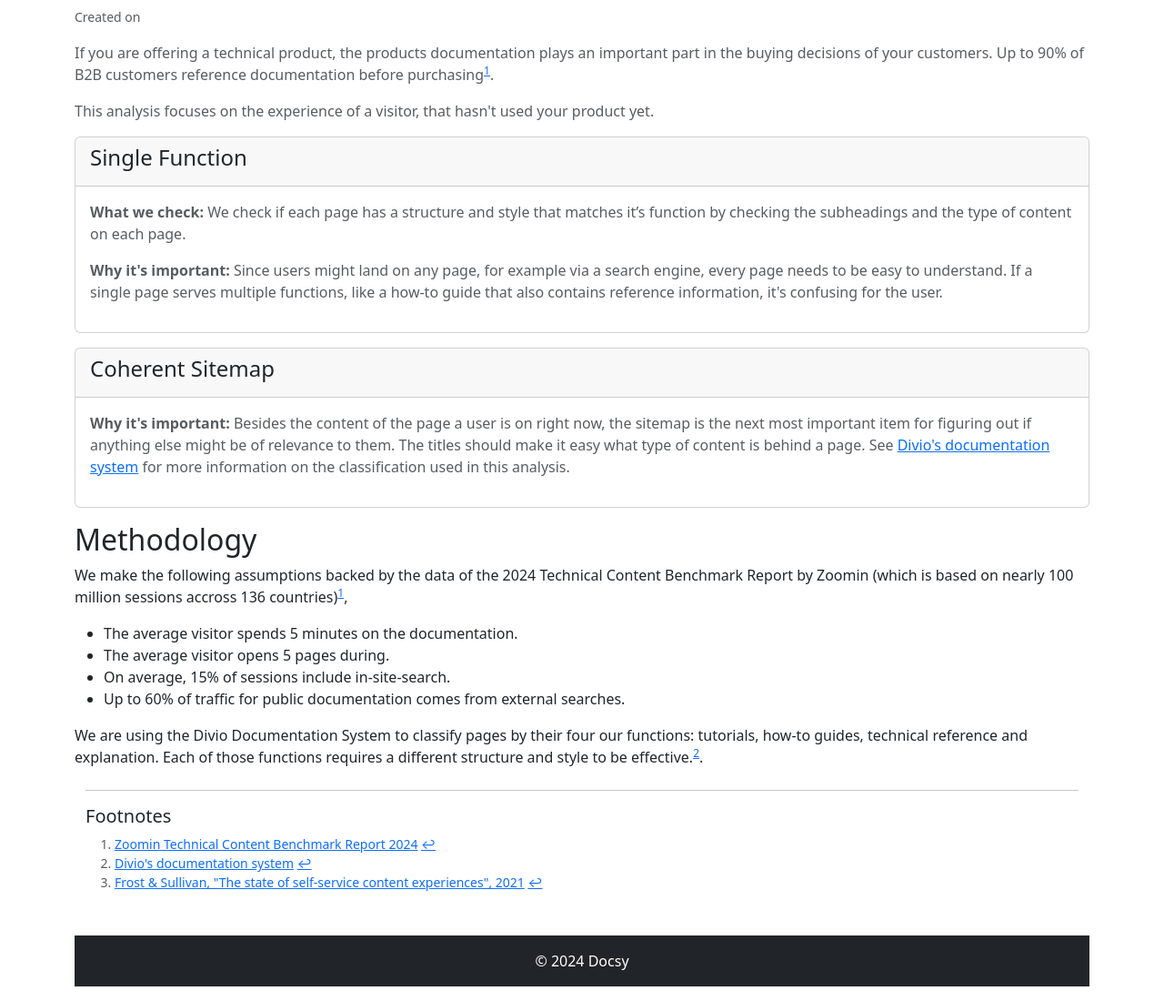
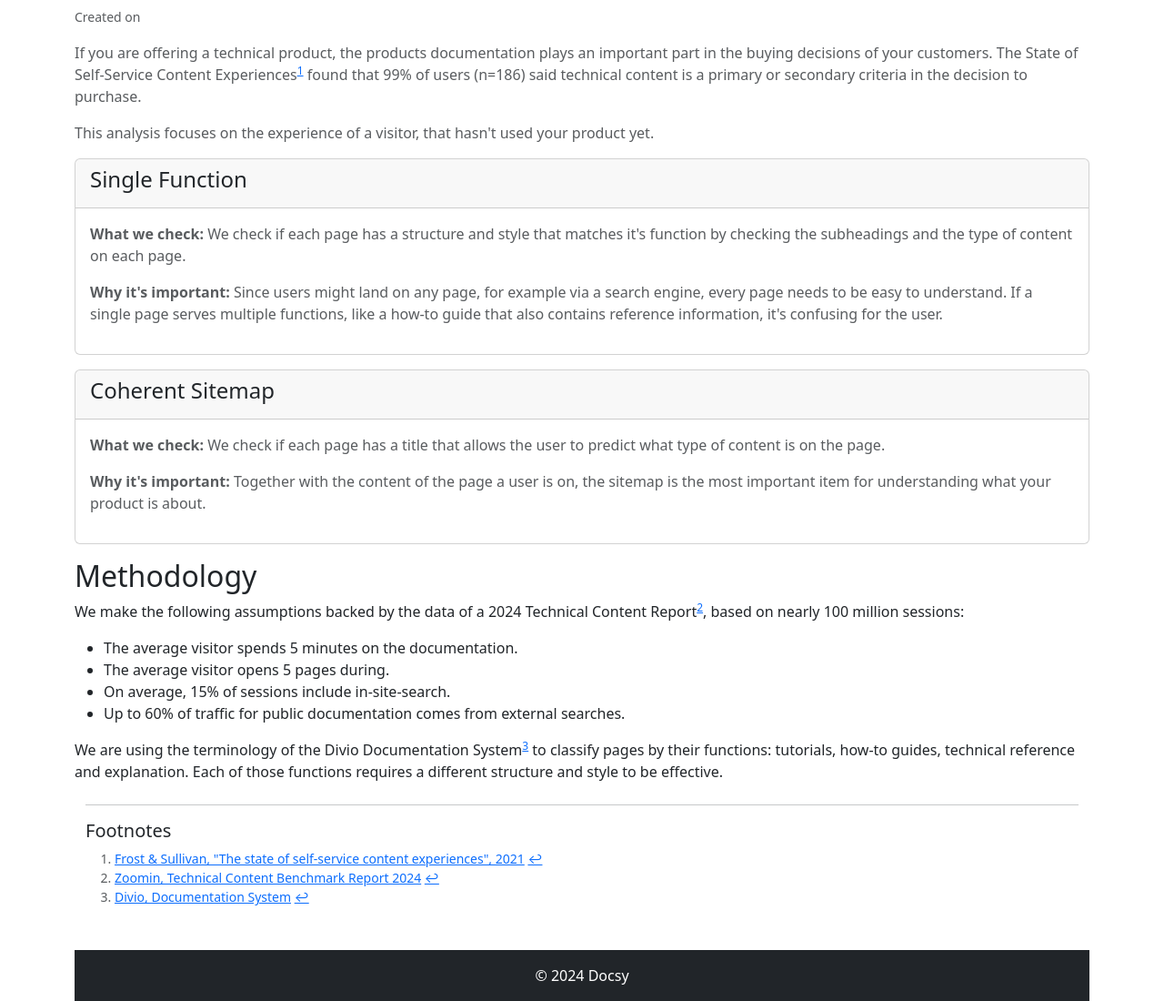
Before and after one commit to getdocsy/docsy, a Django app: template backend/src/app/templates/analysis/result.html in a window 1280 px wide. Shown: the part 120-1220 px from the top of the page at 91% size. Run offline with Django 5.2, Linux system fonts and the light colour scheme; the template is opened without the code that fills it, so the values that code supplies are empty.

Commit message:
more content tweaks

```diff
--- a/backend/src/app/templates/analysis/result.html
+++ b/backend/src/app/templates/analysis/result.html
@@ -6,7 +6,8 @@
     <p class="text-muted">
         <small>Created on {{ created_at }}</small>
     </p>
-    <p class="text-muted mb-3">If you are offering a technical product, the products documentation plays an important part in the buying decisions of your customers. Up to 90% of B2B customers reference documentation before purchasing<sup><a href="#fn1" id="ref1">1</a></sup>.</p>
+    <p class="text-muted mb-3">If you are offering a technical product, the products documentation plays an important part in the buying decisions of your customers. The State of Self-Service Content Experiences<sup><a href="#fn1" id="ref1">1</a></sup> found that 99% of users (n=186) said technical content is a primary or secondary
+        criteria in the decision to purchase.</p>
     <p class="text-muted mb-3">This analysis focuses on the experience of a visitor, that hasn't used your product yet.</p>
 
 
@@ -26,7 +27,7 @@
         </div>
         <div class="card-body">
             <p class="text-muted mb-3"><b>What we check:</b>
-                We check if each page has a structure and style that matches it’s function by checking the subheadings and the type of content on each page.
+                We check if each page has a structure and style that matches it's function by checking the subheadings and the type of content on each page.
             </p>
             <p class="text-muted mb-3"><b>Why it's important:</b>
                 Since users might land on any page, for example via a search engine, every page needs to be easy to understand. If a single page serves multiple functions, like a how-to guide that also contains reference information, it's confusing for the user.
@@ -42,7 +43,7 @@
             <div class="collapse" id="functionTable">
                 <h5>Score Components</h5>
                 <p class="text-muted mb-3">
-                    The score for this section is the average of the scores for each file.
+                    The score of {{ result.single_function.total_score }}% for this section is the average of these score components.
                 </p>
                 <table class="table sortable-table" id="functionScoreTable">
                     <thead>
@@ -61,15 +62,15 @@
                     </tbody>
                 </table>
 
-                <h5>File Details</h5>
+                <h5>Score Components Details</h5>
                 <p class="text-muted mb-3">
-                    Details for each file.
+                    The score components are based on the following information.
                 </p>
-                <input type="text" id="singleFunctionSearch" class="form-control mb-3" placeholder="Search files...">
+                <input type="text" id="singleFunctionSearch" class="form-control mb-3" placeholder="Search pages...">
                 <table class="table sortable-table" id="singleFunctionTable">
                     <thead>
                         <tr>
-                            <th class="sortable" data-sort="file">File Path ↕</th>
+                            <th class="sortable" data-sort="file">Page Path ↕</th>
                             <th class="sortable" data-sort="explanation">Explanation Subheadings ↕</th>
                             <th class="sortable" data-sort="tutorial">Tutorial Subheadings ↕</th>
                             <th class="sortable" data-sort="reference">Reference Subheadings ↕</th>
@@ -109,10 +110,11 @@
             </div>
         </div>
         <div class="card-body">
+            <p class="text-muted mb-3"><b>What we check:</b>
+                We check if each page has a title that allows the user to predict what type of content is on the page.
+            </p>
             <p class="text-muted mb-3"><b>Why it's important:</b>
-                Besides the content of the page a user is on right now, the sitemap is the next most important item for figuring out if anything else might be of relevance to them. The titles should make it easy what type of content is behind a page.
-                See <a href="https://docs.divio.com/documentation-system/introduction/">Divio's documentation system</a>
-                for more information on the classification used in this analysis.
+                Together with the content of the page a user is on, the sitemap is the most important item for understanding what your product is about.
             </p>
             {% if result.coherent_sitemap %}
             <!-- Add the canvas for the chart -->
@@ -125,7 +127,7 @@
             <div class="collapse" id="structureTable">
                 <h5>Score Components</h5>
                 <p class="text-muted mb-3">
-                    The score for this section is the average of the score components.
+                    The score of {{ result.coherent_sitemap.total_score }}% for this section is the average of these score components.
                 </p>
                 <table class="table mb-3">
                     <thead>
@@ -144,15 +146,15 @@
                     </tbody>
                 </table>
 
-                <h5>File Details</h5>
+                <h5>Score Components Details</h5>
                 <p class="text-muted mb-3">
-                    The score components are based on these files.
+                    The score components are based on the following information.
                 </p>
-                <input type="text" id="coherentSitemapSearch" class="form-control mb-3" placeholder="Search files...">
+                <input type="text" id="coherentSitemapSearch" class="form-control mb-3" placeholder="Search pages...">
                 <table class="table sortable-table" id="coherentSitemapTable">
                     <thead>
                         <tr>
-                            <th class="sortable" data-sort="file">File Path ↕</th>
+                            <th class="sortable" data-sort="file">Page Path ↕</th>
                             <th class="sortable" data-sort="classification">Classification ↕</th>
                             <th class="sortable" data-sort="confidence">Confidence Score ↕</th>
                         </tr>
@@ -174,7 +176,7 @@
 
 <h2> Methodology</h2>
 
-    <p>We make the following assumptions backed by the data of the 2024 Technical Content Benchmark Report by Zoomin (which is based on nearly 100 million sessions accross 136 countries)<sup><a href="#fn1" id="ref1">1</a></sup>,</p>
+    <p>We make the following assumptions backed by the data of a 2024 Technical Content Report<sup><a href="#fn2" id="ref2">2</a></sup>, based on nearly 100 million sessions:</p>
 
     <ul>
         <li>The average visitor spends 5 minutes on the documentation.</li>
@@ -184,7 +186,8 @@
     </ul>
 
 
-    <p>We are using the Divio Documentation System to classify pages by their four our functions: tutorials, how-to guides, technical reference and explanation. Each of those functions requires a different structure and style to be effective.<sup><a href="#fn2" id="ref2">2</a></sup>.</p>
+    <p>We are using the terminology of the Divio Documentation System<sup><a href="#fn3" id="ref3">3</a></sup> to classify pages by their functions: tutorials, how-to guides, technical reference and explanation.
+        Each of those functions requires a different structure and style to be effective.</p>
 
 <!-- Add Footnotes Section -->
 <div class="container mt-4 mb-5">
@@ -192,15 +195,15 @@
     <div class="footnotes">
         <h5>Footnotes</h5>
         <ol class="small text-muted">
-            <li id="fn1"><a href="https://www.zoominsoftware.com/zoomin-benchmark-report-2024">Zoomin Technical Content Benchmark Report 2024</a>
+            <li id="fn1"><a href="https://go.zoominsoftware.com/l/1018802/2023-03-30/31mm/1018802/1680165089dCzvU0DA/The_state_of_self_service_content_experiences___Research_Brief.pdf">Frost & Sullivan, "The state of
+                self-service content
+                experiences", 2021</a>
                 <a href="#ref1" class="footnote-backref">↩</a>
             </li>
-            <li id="fn2"><a href="https://docs.divio.com/documentation-system/">Divio's documentation system</a>
+            <li id="fn2"><a href="https://www.zoominsoftware.com/zoomin-benchmark-report-2024">Zoomin, Technical Content Benchmark Report 2024</a>
                 <a href="#ref2" class="footnote-backref">↩</a>
             </li>
-            <li id="fn3"><a href="https://go.zoominsoftware.com/l/1018802/2023-03-30/31mm/1018802/1680165089dCzvU0DA/The_state_of_self_service_content_experiences___Research_Brief.pdf">Frost & Sullivan, "The state of
-                self-service content
-                experiences", 2021</a>
+            <li id="fn3"><a href="https://docs.divio.com/documentation-system/">Divio, Documentation System</a>
                 <a href="#ref3" class="footnote-backref">↩</a>
             </li>
         </ol>
```
